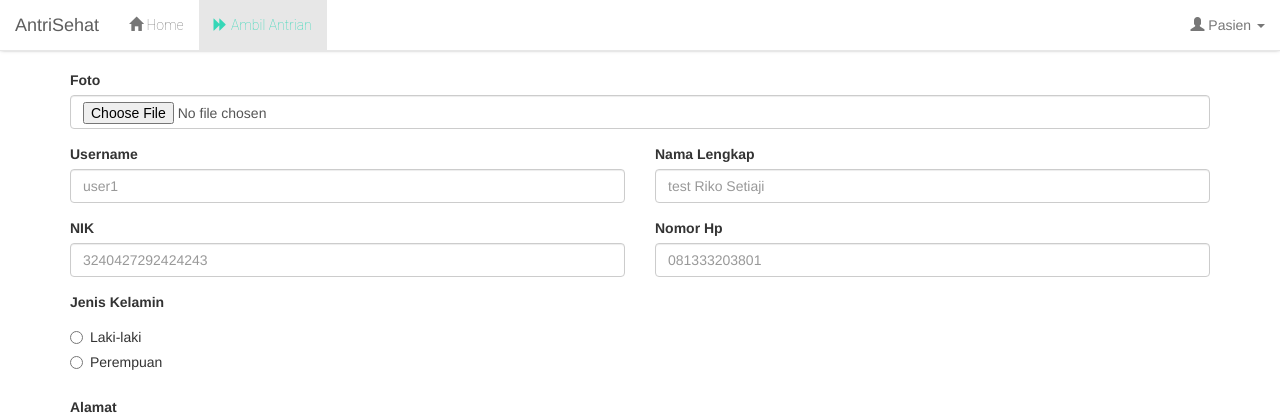
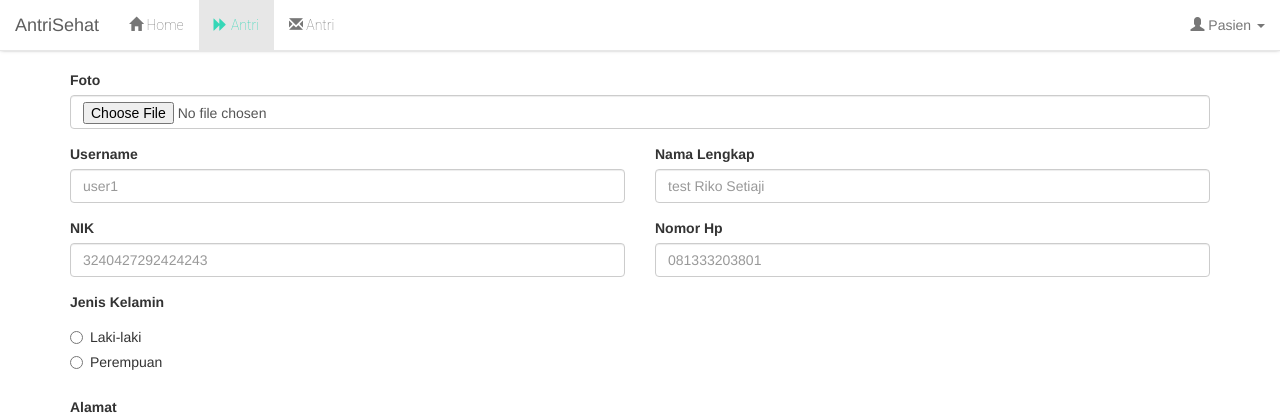
Before and after one commit to jimmyferiawan/AntrianOnlineAlpha, a PHP site: page /user_editbio.php in a window 1280 px wide. Shown: the top 418 px of the page. Run offline with PHP 8.4, Linux system fonts and the light colour scheme; the visitor is signed in with stand-in values (Sample User, id 1); data comes from the database, SQL or seed files in the repository.

Commit message:
update
fix ui

```diff
--- a/navbar.php
+++ b/navbar.php
@@ -15,17 +15,13 @@
             </div>
             <div class="collapse navbar-collapse navheader-collapse">
             <ul class="nav navbar-nav" style="font-family: Roboto Thin">
-                <li>
-                    <a href="">
-                        <i class="glyphicon glyphicon-home"></i> Home</span>
-                    </a>
-                </li>
-                <li class="active"><a href=""><i class="glyphicon glyphicon-forward"></i> Ambil Antrian</a></li>
-
+                <li><a href=""><i class="glyphicon glyphicon-home"></i> Home</a></li>
+                <li class="active"><a href=""><i class="glyphicon glyphicon-forward"></i> Antri</a></li>
+                <li><a href=""><i class="glyphicon glyphicon-envelope"></i> Antri</a></li>
             </ul>
             <ul class="nav navbar-nav navbar-right">
 					<li class="dropdown">
-		          	<a href="#" class="dropdown-toggle" style="text-transform: capitalize;" data-toggle="dropdown" role="button" aria-haspopup="true" aria-expanded="false"><span class="glyphicon glyphicon-user"></span> <?php echo $_SESSION['u']; ?> <span class="caret"></span></a>
+		          	<a href="#" class="dropdown-toggle" style="text-transform: capitalize;" data-toggle="dropdown" role="button" aria-haspopup="true" aria-expanded="false"><span class="glyphicon glyphicon-user"></span> <?php echo $_SESSION['u']; ?> <span class="caret"></span> </a>
 		       		<ul class="dropdown-menu">
 		            <li><a href="user_editbio.php">Profil Pengguna</a></li>
 		            <li><a href="user/logout.php">Keluar</a></li>
```
Also changed, not shown: op_index.php (+5 -13 lines), user_antrian.php (+7 -3 lines).
